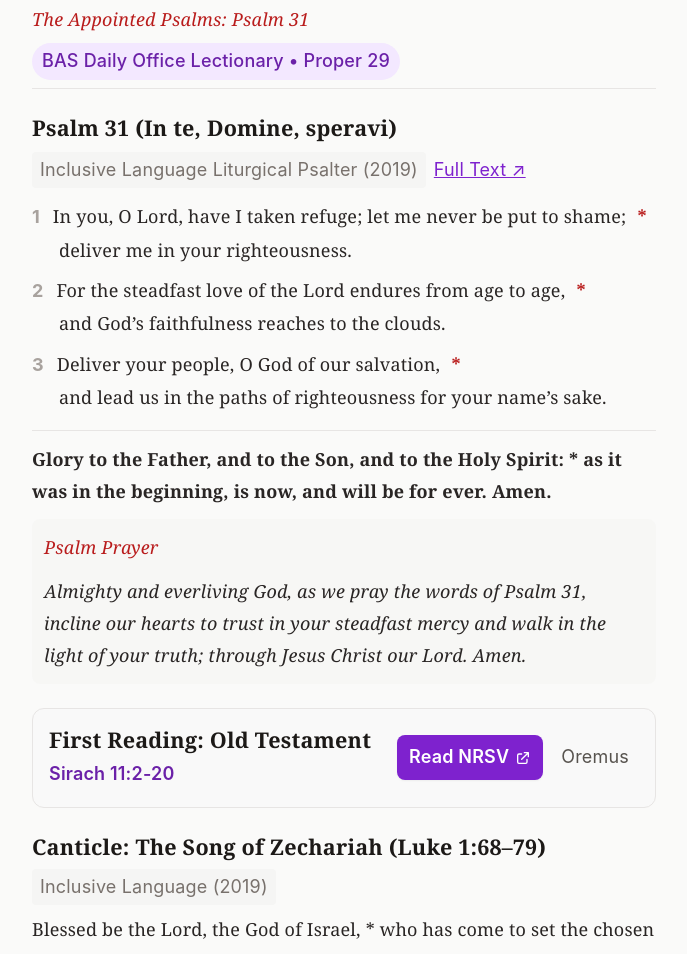
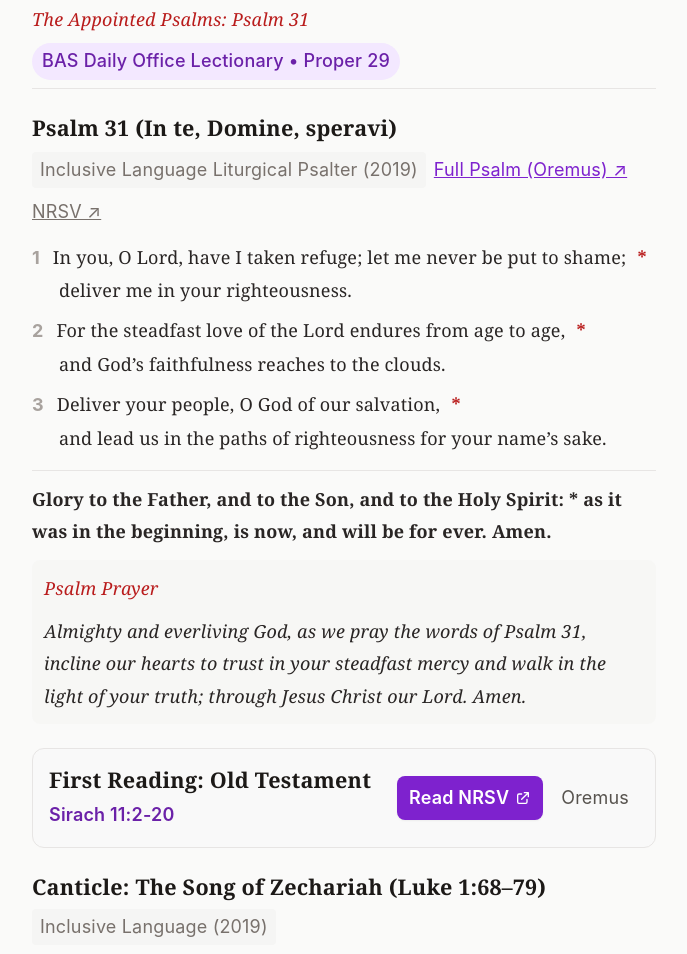
Before and after one commit to benkpeltz/acc-daily-office, a plain HTML site: page index.html in a window 1280 px wide. Shown: the part 1692-2646 px from the top of the page, without its empty margins (296-983 px from the left). Drawn offline with nearby package versions, Linux system fonts and the light colour scheme.

Commit message:
Fixed links to full Psalms not working.

```diff
--- a/index.html
+++ b/index.html
@@ -1160,7 +1160,7 @@
 
     function makeScriptureLink(citation, headingLabel) {
       const url = `https://www.biblegateway.com/passage/?search=${encodeURIComponent(citation)}&version=NRSVUE`;
-      const oremusUrl = `https://bible.oremus.org/?ql=${encodeURIComponent(citation)}`;
+      const oremusUrl = `https://bible.oremus.org/?passage=${encodeURIComponent(citation)}&version=av&vnum=yes`;
       return `
         <div class="my-5 p-4 rounded-xl border border-stone-200 dark:border-stone-800 bg-stone-50/70 dark:bg-stone-800/40">
           <div class="flex items-center justify-between flex-wrap gap-3">
@@ -1237,7 +1237,8 @@
             </div>
             <div class="flex items-center gap-2 flex-wrap">
               <span class="font-sans px-2 py-0.5 rounded bg-stone-100 dark:bg-stone-800 text-stone-500 dark:text-stone-400">${editionLabel}</span>
-              <a href="https://bible.oremus.org/?ql=${encodeURIComponent(data.title)}" target="_blank" rel="noopener noreferrer" class="font-sans underline text-purple-700 dark:text-purple-400 hover:text-purple-900">Full Text ↗</a>
+              <a href="https://bible.oremus.org/?passage=${encodeURIComponent(data.title)}&version=${currentBookMode === 'bcp' ? 'bcp' : 'cw'}&vnum=yes" target="_blank" rel="noopener noreferrer" class="font-sans underline text-purple-700 dark:text-purple-400 hover:text-purple-900">Full Psalm (Oremus) ↗</a>
+              <a href="https://www.biblegateway.com/passage/?search=${encodeURIComponent(data.title)}&version=NRSVUE" target="_blank" rel="noopener noreferrer" class="font-sans underline text-stone-500 dark:text-stone-400 hover:text-stone-800">NRSV ↗</a>
             </div>
           </div>
           <div class="space-y-2 mb-4">
--- a/sw.js
+++ b/sw.js
@@ -1,4 +1,4 @@
-const CACHE_NAME = 'acc-daily-office-v6';
+const CACHE_NAME = 'acc-daily-office-v7';
 const ASSETS_TO_CACHE = [
   './',
   './index.html',
```
